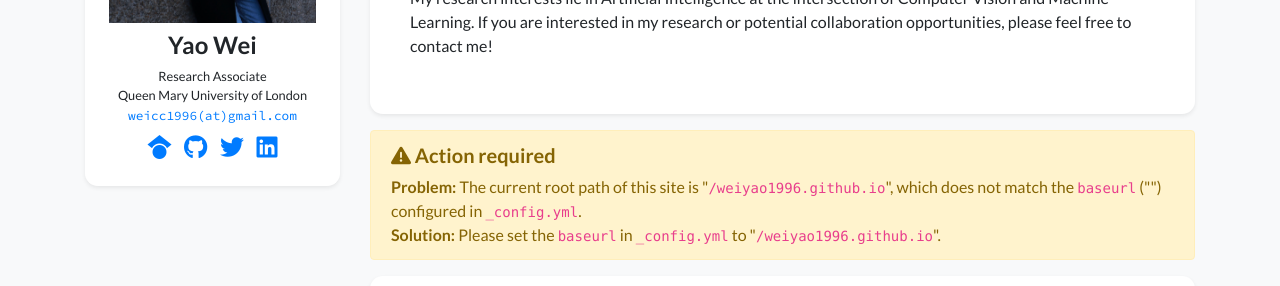
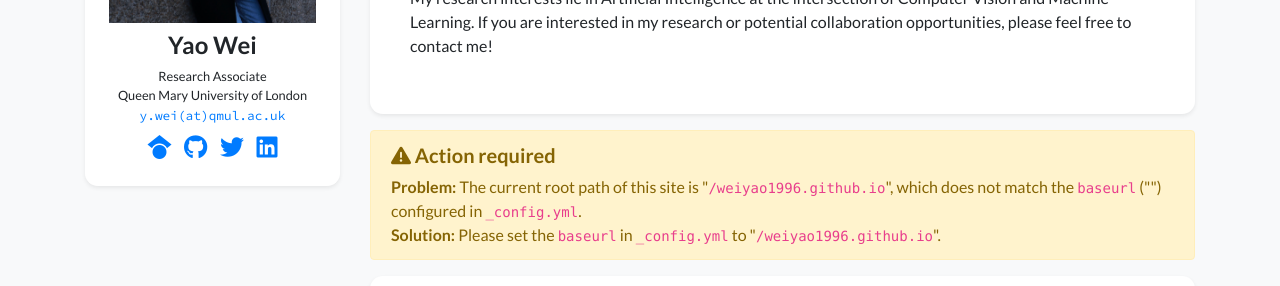
Before and after one commit to weiyao1996/weiyao1996.github.io, a Jekyll site: the page built from index.html, in a window 1280 px wide. Shown: the part 392-678 px from the top of the page. Built offline with Jekyll 4.4.1, drawn with Linux system fonts in a browser that asks for light colours; nearby versions of some CDN libraries; a style sheet for code colours, icons or effects is not loaded.

Commit message:
Update profile.yml

```diff
--- a/_data/profile.yml
+++ b/_data/profile.yml
@@ -8,7 +8,7 @@ positions:
   logo: /assets/images/badges/QMUL.png  # Logo is optional
 
 
-email: "weicc1996@gmail.com"
+email: "y.wei@qmul.ac.uk"
 # cv_link: link-to-your-cv-file
 gscholar: NYYC2JwAAAAJ  # This is an example, replace it with your own Google Scholar ID
 github: weiyao1996
```
